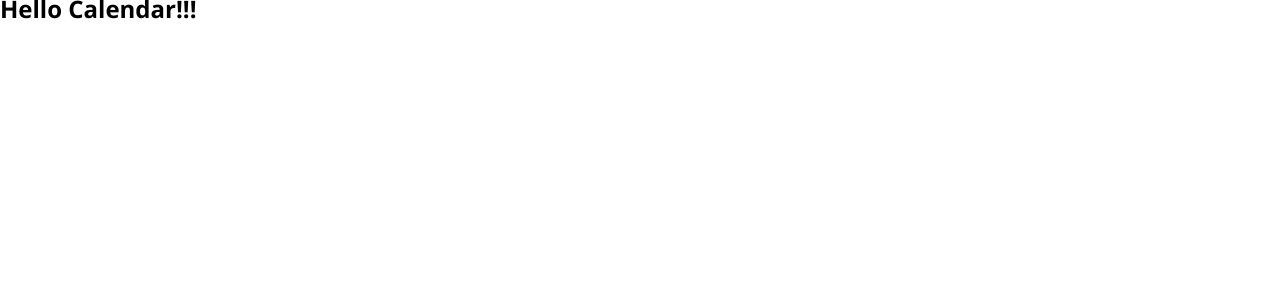
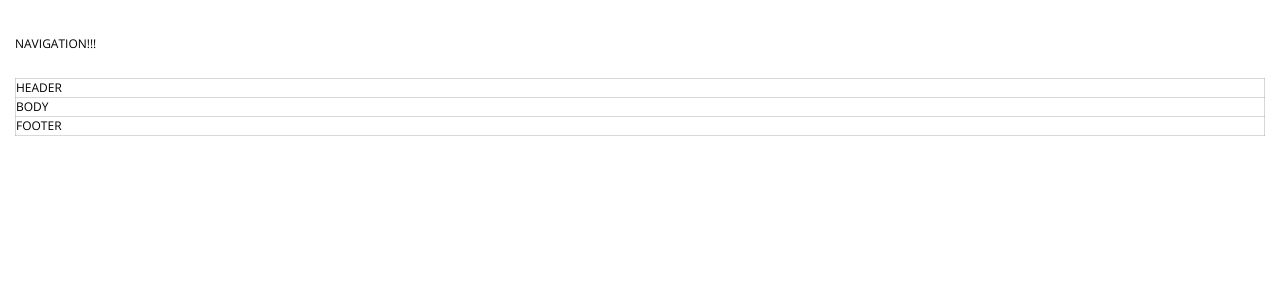
Before and after one commit to LaughingThroll/angular-calendar, an Angular app: page / in a window 1280 px wide. Shown: the top 300 px of the page. Built offline with nearby package versions, Linux system fonts and the light colour scheme.

Commit message:
added: layout

```diff
--- a/angular.json
+++ b/angular.json
@@ -33,6 +33,11 @@
             "styles": [
               "src/styles/styles.scss"
             ],
+            "stylePreprocessorOptions": {
+              "includePaths": [
+                "src/styles"
+              ]
+            },
             "scripts": []
           },
           "configurations": {
--- a/src/app/app.component.html
+++ b/src/app/app.component.html
@@ -1,3 +1,36 @@
-<h1>
-  Hello Calendar!!!
-</h1>
+<div class="calendar">
+
+  <div class="container">
+
+    <div class="calendar-nav">NAVIGATION!!!</div>
+
+    <table class="calendar-table">
+
+      <thead class="calendar-header">
+        <tr>
+        <td>
+          HEADER
+        </td>
+      </tr>
+      </thead>
+
+      <tbody class="calendar-body">
+        <tr>
+          <td>
+            BODY
+          </td>
+        </tr>
+      </tbody>
+
+      <tfoot class="calendar-footer">
+        <tr>
+          <td>
+            FOOTER
+          </td>
+        </tr>
+      </tfoot>
+
+    </table>
+  </div>
+
+</div>
--- a/src/app/app.component.scss
+++ b/src/app/app.component.scss
@@ -0,0 +1,80 @@
+@import 'variables';
+@import 'mixin';
+
+$indentation: 31px;
+$pseudo-border: 0.5px;
+
+.calendar {
+  padding-top: 35px;
+  padding-bottom: 35px;
+
+  .calendar-nav {
+    margin: 0 auto 25px;
+  }
+}
+
+
+.calendar-table {
+  table-layout: fixed;
+  width: 100%;
+  border-collapse: collapse;
+
+  th,
+  td {
+    border: 1px solid $main-border;
+  }
+
+  &--indentation:not(:first-child) td {
+    border-top: $indentation solid $white;
+    position: relative;
+  }
+
+  &--indentation:not(:first-child) {
+    td::before,
+    td::after {
+      content: "";
+      position: absolute;
+      left: 0;
+      width: 100%;
+      height: $pseudo-border;
+      background-color: $main-border;
+    }
+
+    td::before {
+      top: 0;
+    }
+
+    td::after {
+      top: -$indentation + -$pseudo-border;
+    }
+  }
+}
+
+.calendar-header {
+  .calendar-header__cell {
+    &:first-child {
+      border-top: 0;
+      border-left: 0;
+      padding-bottom: 24px;
+      width: 260px;
+    }
+
+    &:not(:first-child) {
+      & > * {
+        display: block;
+      }
+    }
+
+    &:last-child {
+      font-weight: 400;
+    }
+  }
+
+  &__day {
+    font-weight: 400;
+  }
+
+  &__number {
+    @extend %font-bold;
+  }
+}
--- /dev/null
+++ b/src/styles/_mixin.scss
@@ -0,0 +1,5 @@
+%font-bold {
+  font-size: 14px;
+  line-height: 21px;
+  font-weight: 600;
+}
```
